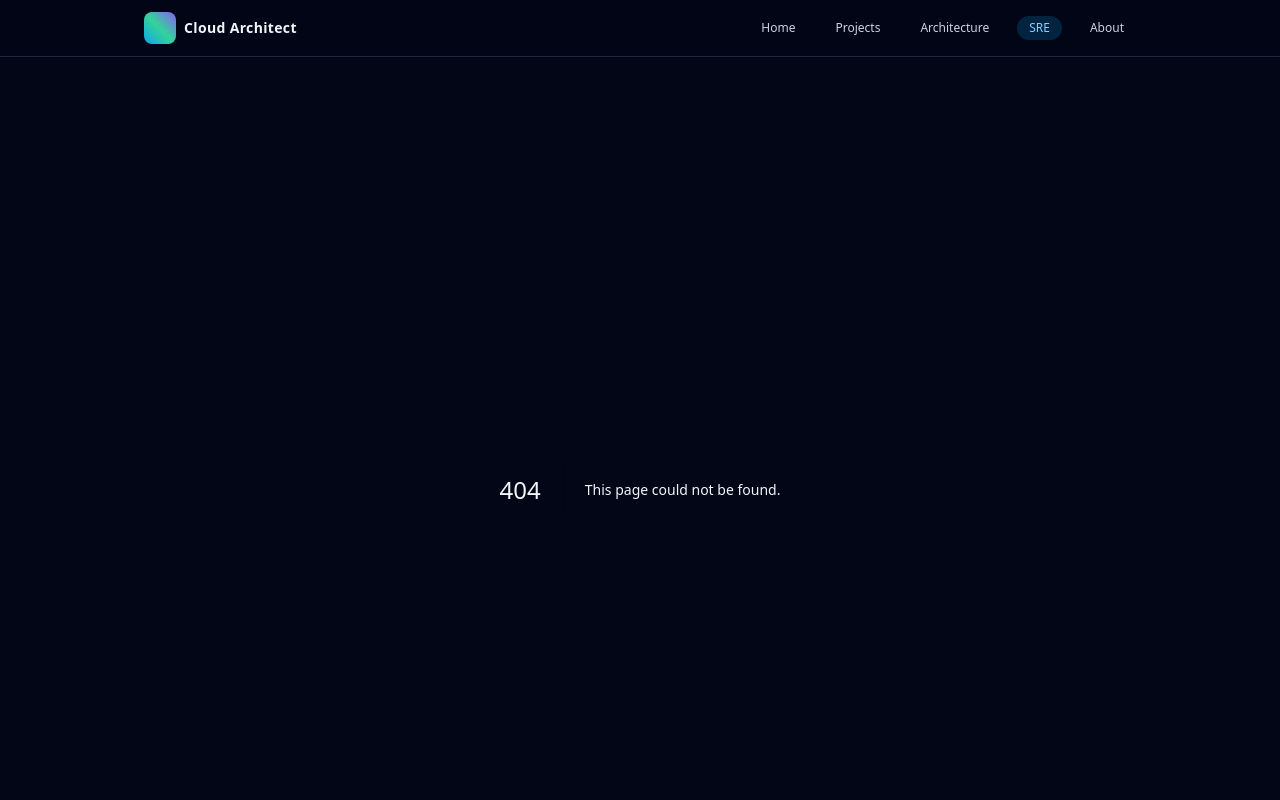
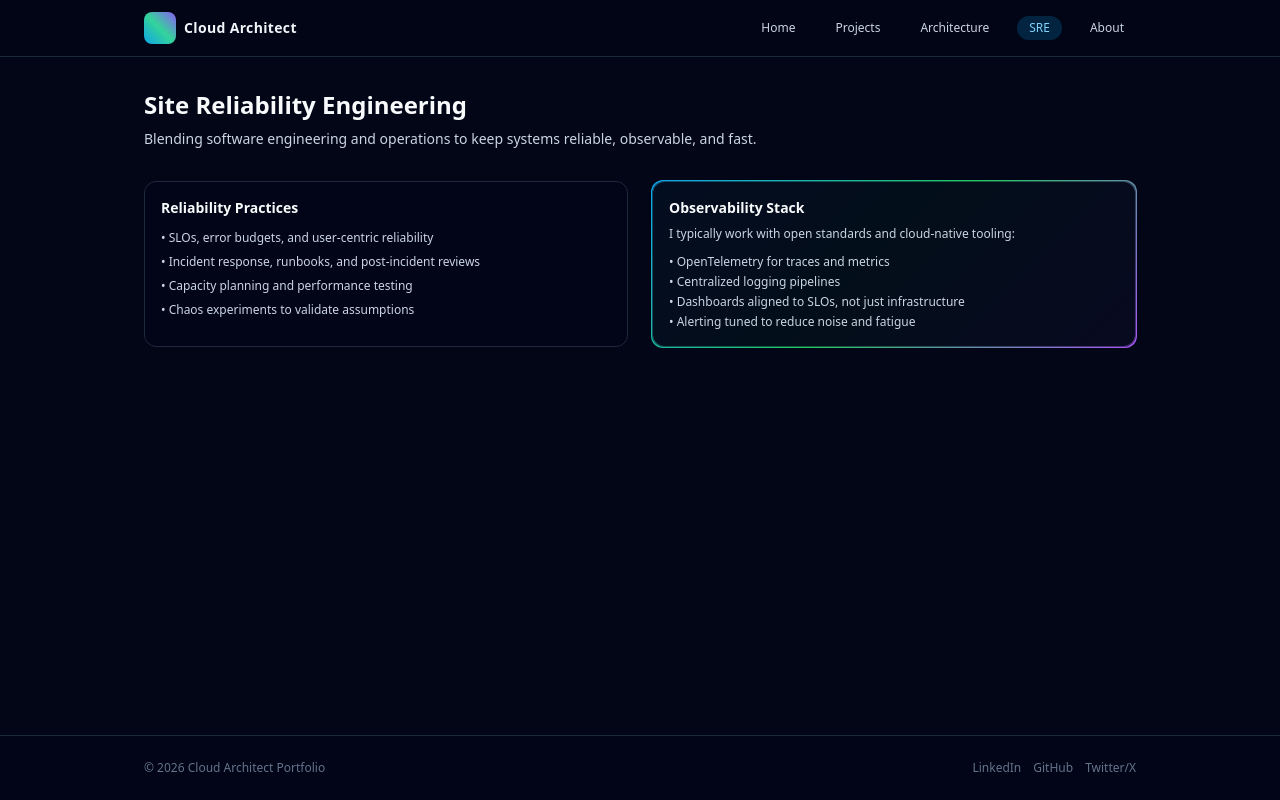
Before and after one commit to SolutionsByAbhi/cloud-architect-portfolio, a Next.js app: page /sre in a window 1280 px wide. Before the commit this address had no page. Shown: the top 800 px of the page. Built offline with nearby package versions, Linux system fonts and the light colour scheme.

Commit message:
Create page.tsx

```diff
--- /dev/null
+++ b/app/sre/page.tsx
@@ -0,0 +1,46 @@
+export default function SrePage() {
+  return (
+    <section className="space-y-8">
+      <div>
+        <h1 className="text-2xl font-semibold text-slate-50">
+          Site Reliability Engineering
+        </h1>
+        <p className="mt-2 text-sm text-slate-300">
+          Blending software engineering and operations to keep systems reliable,
+          observable, and fast.
+        </p>
+      </div>
+
+      <div className="grid gap-6 md:grid-cols-2">
+        <div className="rounded-xl border border-slate-800 bg-slate-950/80 p-4 text-xs">
+          <h2 className="text-sm font-semibold text-slate-50">
+            Reliability Practices
+          </h2>
+          <ul className="mt-3 space-y-2 text-slate-300">
+            <li>• SLOs, error budgets, and user-centric reliability</li>
+            <li>• Incident response, runbooks, and post-incident reviews</li>
+            <li>• Capacity planning and performance testing</li>
+            <li>• Chaos experiments to validate assumptions</li>
+          </ul>
+        </div>
+
+        <div className="gradient-border rounded-xl bg-slate-900/60 p-[1px]">
+          <div className="rounded-xl bg-slate-950/90 p-4 text-xs">
+            <h2 className="text-sm font-semibold text-slate-50">
+              Observability Stack
+            </h2>
+            <p className="mt-2 text-slate-300">
+              I typically work with open standards and cloud-native tooling:
+            </p>
+            <ul className="mt-3 space-y-1 text-slate-300">
+              <li>• OpenTelemetry for traces and metrics</li>
+              <li>• Centralized logging pipelines</li>
+              <li>• Dashboards aligned to SLOs, not just infrastructure</li>
+              <li>• Alerting tuned to reduce noise and fatigue</li>
+            </ul>
+          </div>
+        </div>
+      </div>
+    </section>
+  );
+}
```
